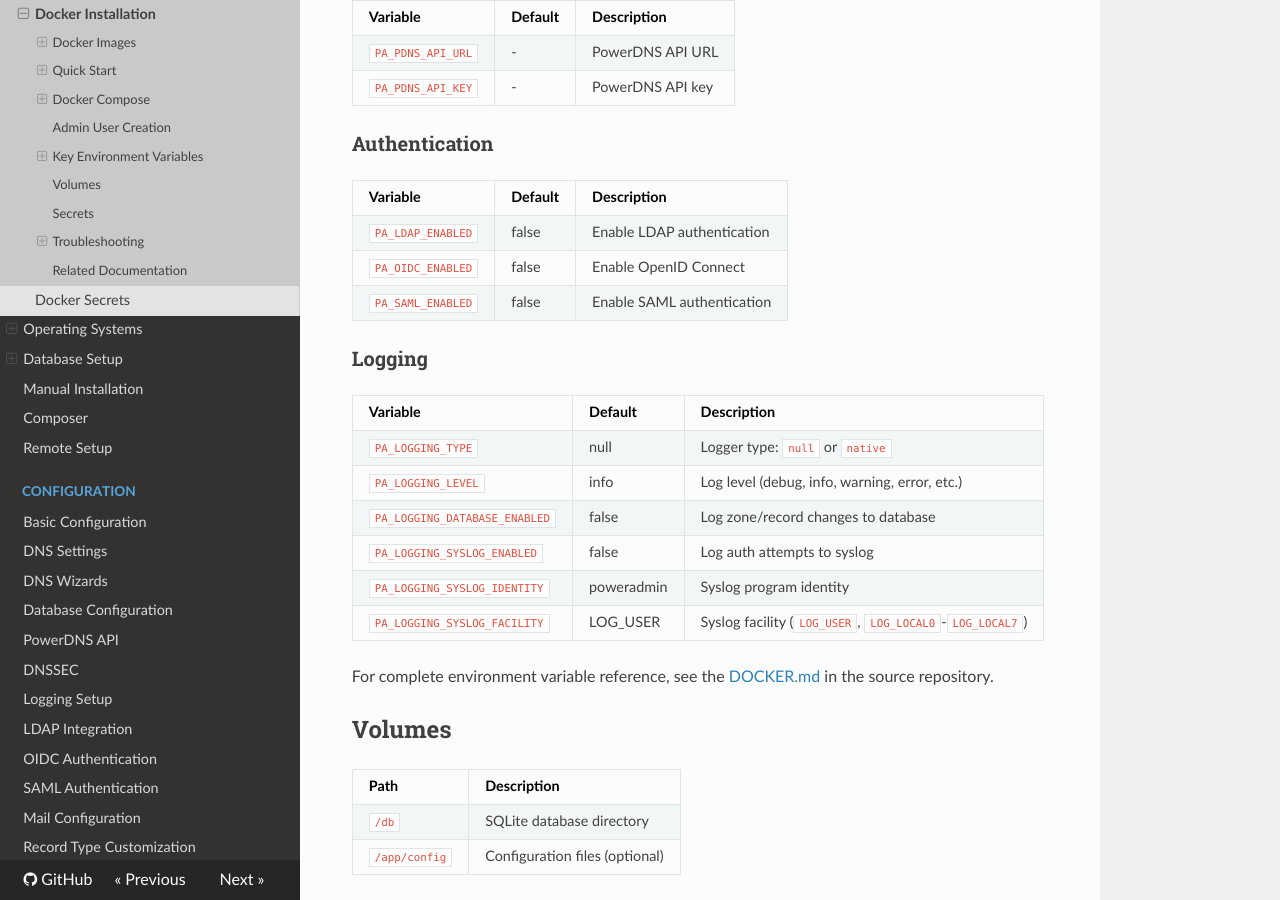
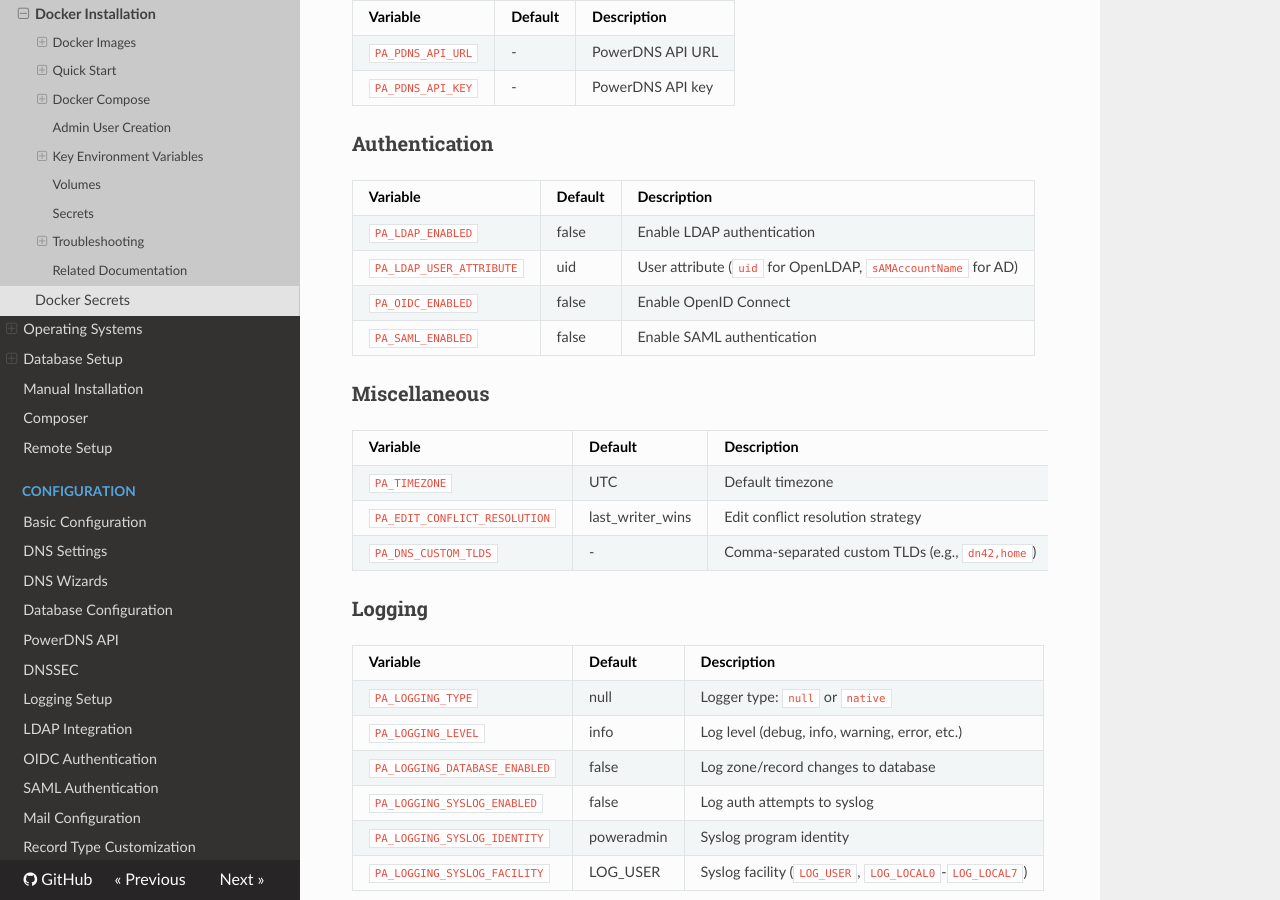
Before and after one commit to poweradmin/poweradmin-docs, an MkDocs documentation site: the page built from docs/installation/docker.md, in a window 1280 px wide and 900 px high, scrolled down 4997 px. Built offline with MkDocs 1.6.1, drawn with Linux system fonts in a browser that asks for light colours; nearby versions of some CDN libraries.

Commit message:
docs: add miscellaneous and LDAP Docker environment variables

```diff
--- a/docs/installation/docker.md
+++ b/docs/installation/docker.md
@@ -247,8 +247,17 @@
 | Variable | Default | Description |
 |----------|---------|-------------|
 | `PA_LDAP_ENABLED` | false | Enable LDAP authentication |
+| `PA_LDAP_USER_ATTRIBUTE` | uid | User attribute (`uid` for OpenLDAP, `sAMAccountName` for AD) |
 | `PA_OIDC_ENABLED` | false | Enable OpenID Connect |
 | `PA_SAML_ENABLED` | false | Enable SAML authentication |
+
+### Miscellaneous
+
+| Variable | Default | Description |
+|----------|---------|-------------|
+| `PA_TIMEZONE` | UTC | Default timezone |
+| `PA_EDIT_CONFLICT_RESOLUTION` | last_writer_wins | Edit conflict resolution strategy |
+| `PA_DNS_CUSTOM_TLDS` | - | Comma-separated custom TLDs (e.g., `dn42,home`) |
 
 ### Logging
 
```
